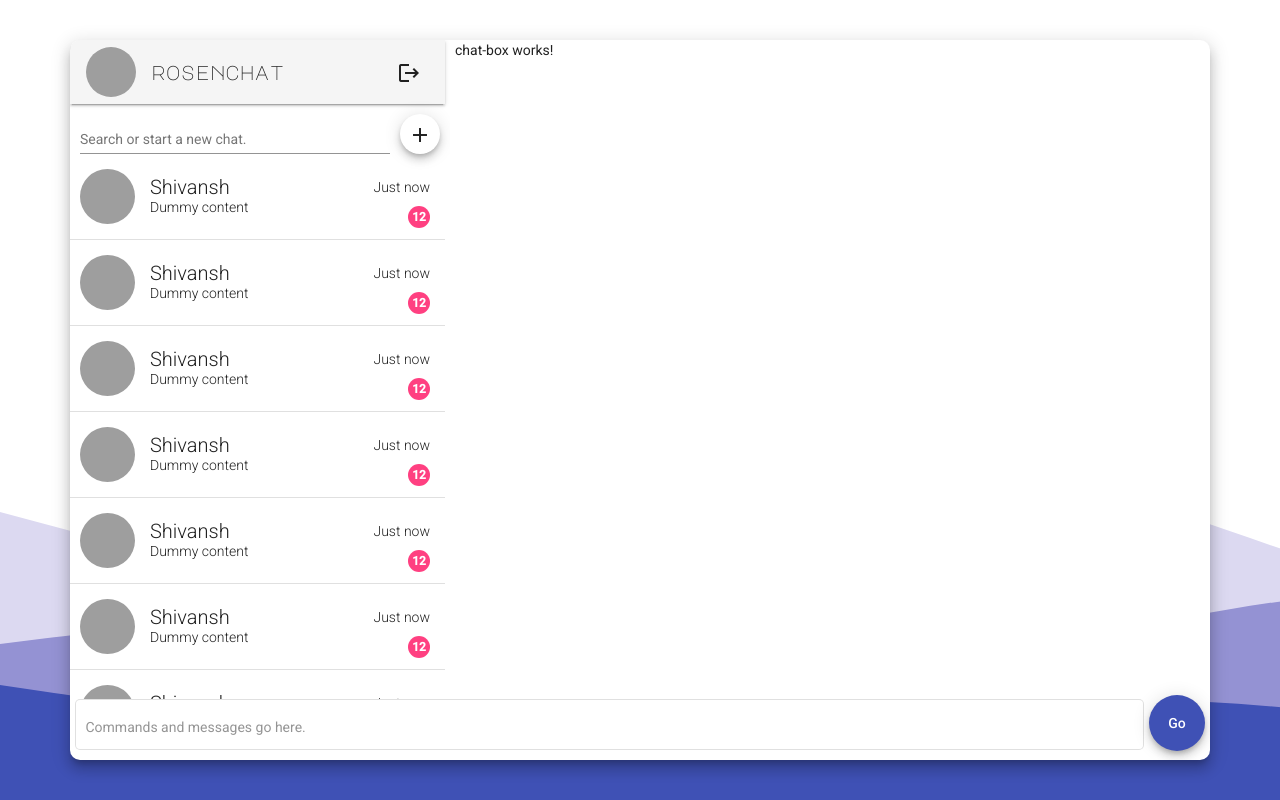
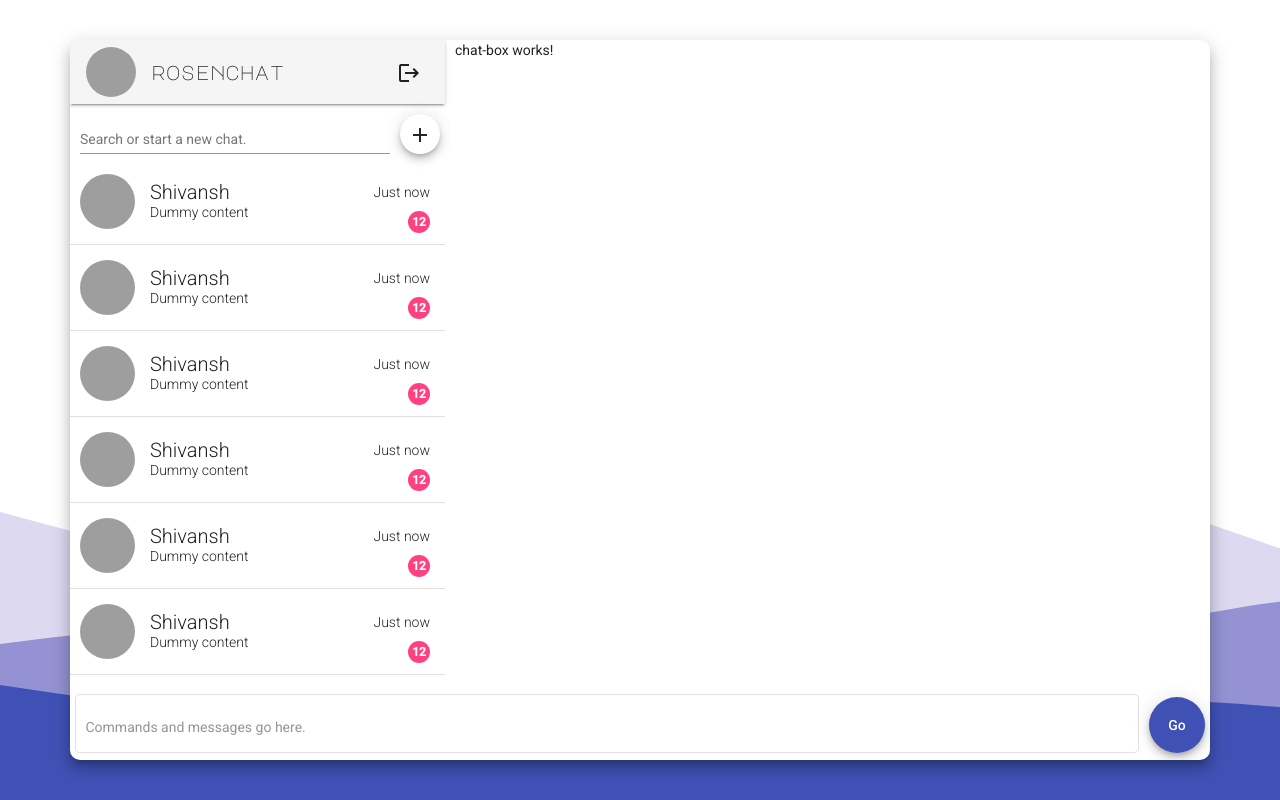
Before and after one commit to shivanshkc/rosenchat, an Angular app: page /home in a window 1280 px wide. Built offline with nearby package versions, Linux system fonts and the light colour scheme; grey boxes are pictures that could not be loaded.

Commit message:
Revert "Input component new UI done."
This reverts commit 88684c4e9655b47d9dc138a83cfaace5292255e5.

```diff
--- a/src/modules/home/components/chat-list/chat-list.component.scss
+++ b/src/modules/home/components/chat-list/chat-list.component.scss
@@ -41,7 +41,7 @@
   // Take full width.
   width: 100%;
   // Paddings.
-  padding: 10px 5px 0 10px;
+  padding: 10px 5px 5px 10px;
 }
 
 // For the search input's mat-form-field.
@@ -57,11 +57,9 @@
   // Take full width.
   width: 100%;
   // Height as per the toolbar and search bar.
-  height: calc(100% - 72px - 64px);
+  height: calc(100% - 55px - 64px);
   // Scroll the chats.
   overflow-y: auto;
-  // Bottom padding equal to the height of one chat-list-item.
-  padding-bottom: 85px;
 
   // Scrollbar styling for firefox.
   scrollbar-color: whitesmoke white;
--- a/src/modules/home/components/input/input.component.html
+++ b/src/modules/home/components/input/input.component.html
@@ -1,5 +1,7 @@
-<mat-form-field appearance="outline">
-  <input matInput autocomplete="off" placeholder="Commands and messages go here." [(ngModel)]="mainInput" (keyup.enter)="onEnter()" />
-</mat-form-field>
+<div class="w-100 h-100 align-vertical">
+  <mat-form-field appearance="outline">
+    <input matInput autocomplete="off" placeholder="Commands and messages go here." [(ngModel)]="mainInput" (keyup.enter)="onEnter()" />
+  </mat-form-field>
 
-<button mat-fab color="primary" (click)="onEnter()">Go</button>
+  <button mat-fab color="primary" (click)="onEnter()">Go</button>
+</div>
--- a/src/modules/home/components/input/input.component.scss
+++ b/src/modules/home/components/input/input.component.scss
@@ -1,24 +1,22 @@
-:host {
-  // Makes the button and input align (don't know why)
-  display: flex !important;
-}
-
 // For mat-form-field insides.
 ::ng-deep .mat-form-field-wrapper {
   // Magically removed the bottom space from mat-form-field on small screens.
   margin-bottom: -1.25em !important;
-  // No extra bottom padding.
   padding-bottom: 0;
-  // No transparent backgrounds.
-  background: white;
 }
 
 // For mat-form-field.
 mat-form-field {
-  // Left spacing.
-  margin-left: 5px;
-  // Right spacing from the button.
-  margin-right: 5px;
-  // Width as per margins and button width.
-  width: calc(100% - 5px - 5px - 56px - 5px);
+  // Takes full height of underlying input.
+  height: 100%;
+  // Clearance from button.
+  margin-right: 10px;
+  // Width as per margin and button width.
+  width: calc(100% - 56px - 10px);
 }
+
+// For the input inside the mat-form-field.
+input {
+  // Manually increasing the height.
+  height: 25px;
+}
--- a/src/modules/home/home.component.html
+++ b/src/modules/home/home.component.html
@@ -8,10 +8,7 @@
       <mat-card class="home-card" [ngClass]="isSmallScreen() ? '' : 'mat-elevation-z10'">
         <!-- This container contains all three components. -->
         <div class="container-fluid inner-container">
-         <div class="input-wrapper">
-           <app-input></app-input>
-         </div>
-          <div class="row">
+          <div class="row first-row">
             <div class="chat-list-wrapper" [@chatListOpenClose]="getLayoutMode()">
               <app-chat-list></app-chat-list>
             </div>
@@ -19,6 +16,9 @@
               <app-chat-box></app-chat-box>
             </div>
           </div>
+          <div class="row second-row">
+            <app-input class="w-100"></app-input>
+          </div>
         </div>
       </mat-card>
     </div>
--- a/src/modules/home/home.component.scss
+++ b/src/modules/home/home.component.scss
@@ -35,10 +35,16 @@
   margin: 0;
 }
 
+// For row children.
+.inner-container .row > * {
+  // No padding.
+  padding: 0;
+}
+
 // For the row that contains the chat-list and chat-box.
-.inner-container .row {
+.first-row {
   // Take all height except for what is required by the input.
-  height: 100%;
+  height: calc(100% - 70px);
   // Take full width.
   width: 100%;
   // No margins.
@@ -47,23 +53,16 @@
   overflow-y: auto;
 }
 
-// For inner-container's row's children.
-.inner-container .row > * {
-  // No padding.
-  padding: 0;
-}
-
-// For the div that wraps the input.
-.input-wrapper {
-  // Positioning it at the bottom.
-  position: absolute;
-  bottom: 5px;
-
-  height: 60px;
-  // Takes full width.
+// For the row that contains input.
+.second-row {
+  // Take whatever height required.
+  height: 70px;
+  // Take full width.
   width: 100%;
-  // Renders above other components.
-  z-index: 1;
+  // No margins.
+  margin: 0;
+  // Sideways padding for input component.
+  padding: 0 5px;
 }
 
 // For the div that wraps the chat-list component.
@@ -82,8 +81,6 @@
 .chat-box-wrapper {
   // Flex part of Bootstrap's col-4, width part will be attached by the animation.
   flex: 0 0 auto;
-  // Takes full height of parent.
-  height: 100%;
   // Left clearance.
   padding-left: 5px !important;
   // Contents will be hidden if width is 0.
```
